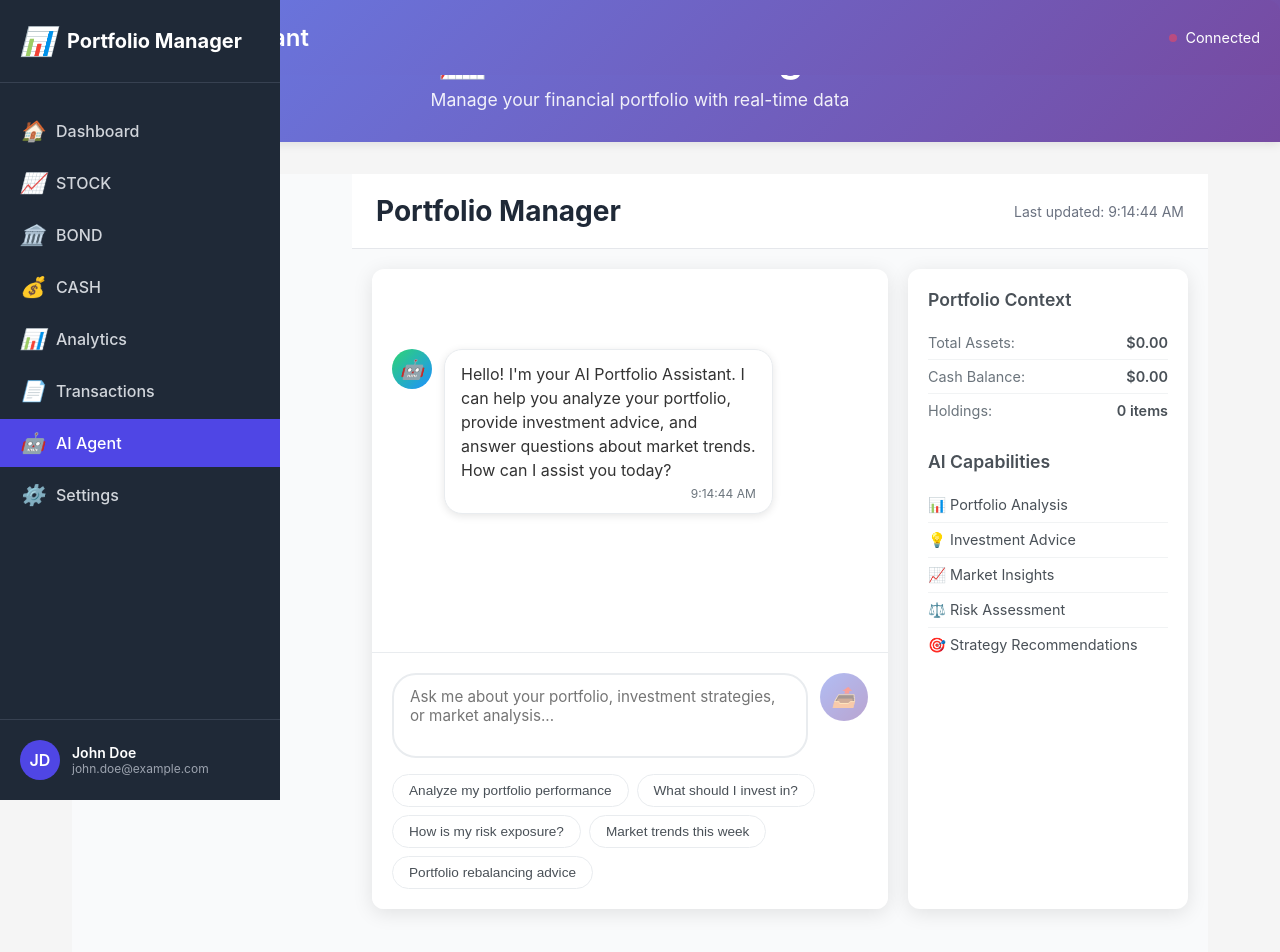
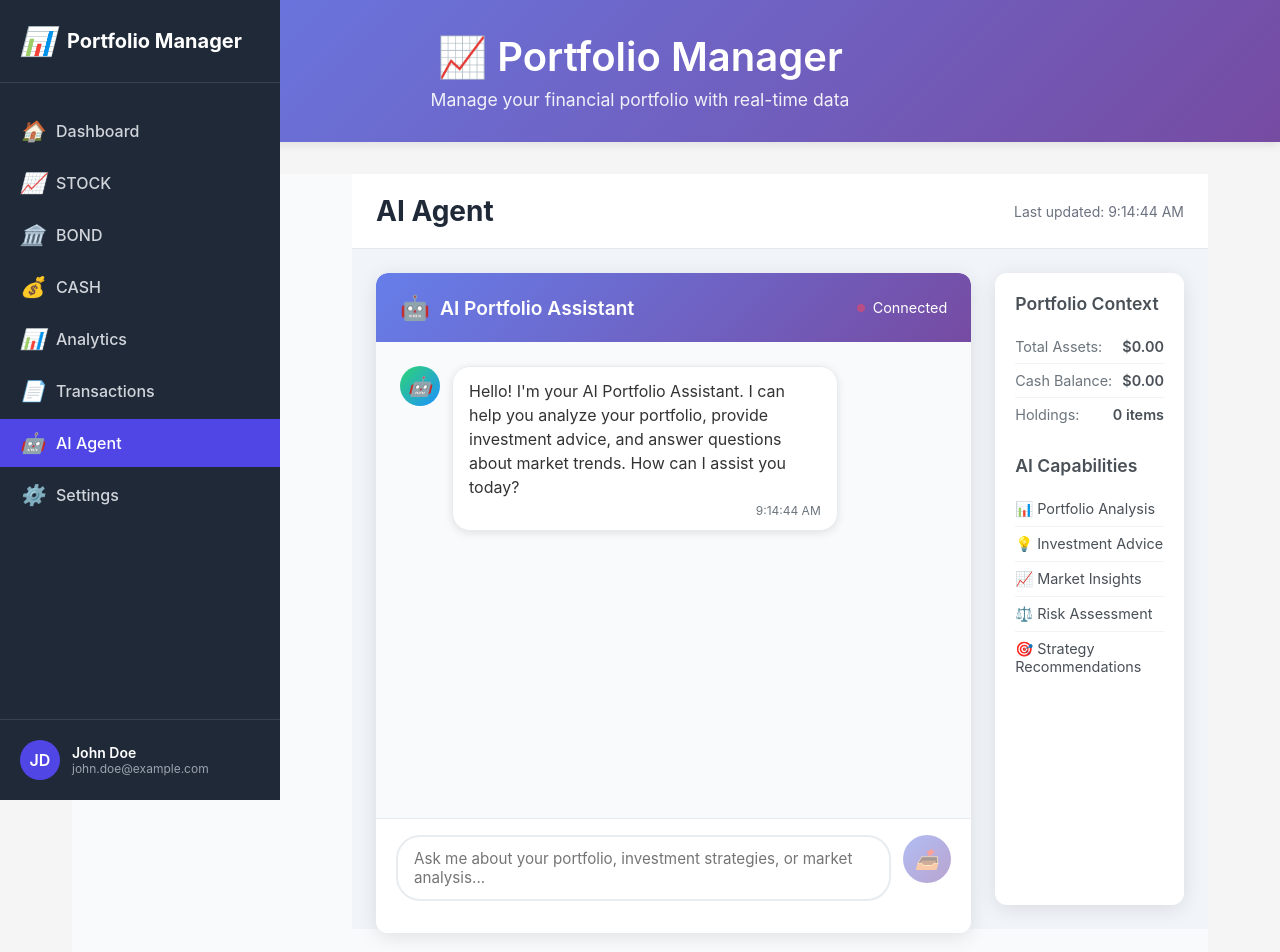
Before and after one commit to CDKStudy/Portfolio_Manager, a Vue app in the folder frontend/: page /ai-agent in a window 1280 px wide. Shown: the top 952 px of the page. Built offline with nearby package versions, Linux system fonts and the light colour scheme; no server answers.

Commit message:
modify layout

```diff
--- a/frontend/src/components/AIAgent.vue
+++ b/frontend/src/components/AIAgent.vue
@@ -1,17 +1,16 @@
 <template>
   <div class="ai-agent">
-    <div class="ai-header">
-      <div class="ai-title">
-        <i class="ai-icon">🤖</i>
-        <h2>AI Portfolio Assistant</h2>
+    <div class="chat-container">
+      <div class="chat-header">
+        <div class="chat-title">
+          <span class="chat-icon">🤖</span>
+          <span>AI Portfolio Assistant</span>
+        </div>
+        <div class="ai-status" :class="{ online: isConnected }">
+          <span class="status-dot"></span>
+          {{ isConnected ? 'Connected' : 'Connecting...' }}
+        </div>
       </div>
-      <div class="ai-status" :class="{ online: isConnected }">
-        <span class="status-dot"></span>
-        {{ isConnected ? 'Connected' : 'Connecting...' }}
-      </div>
-    </div>
-
-    <div class="chat-container">
       <div class="chat-messages" ref="messagesContainer">
         <div
           v-for="(message, index) in messages"
@@ -50,7 +49,7 @@
             @keydown.enter.prevent="sendMessage"
             placeholder="Ask me about your portfolio, investment strategies, or market analysis..."
             class="chat-input"
-            rows="3"
+            rows="2"
             :disabled="isLoading"
           ></textarea>
           <button
@@ -62,17 +61,7 @@
           </button>
         </div>
 
-        <div class="quick-actions">
-          <button
-            v-for="suggestion in quickSuggestions"
-            :key="suggestion"
-            @click="sendQuickMessage(suggestion)"
-            class="quick-action-btn"
-            :disabled="isLoading"
-          >
-            {{ suggestion }}
-          </button>
-        </div>
+
       </div>
     </div>
 
@@ -121,13 +110,7 @@ export default {
     const messagesContainer = ref(null)
     const portfolioSummary = ref(null)
 
-    const quickSuggestions = [
-      'Analyze my portfolio performance',
-      'What should I invest in?',
-      'How is my risk exposure?',
-      'Market trends this week',
-      'Portfolio rebalancing advice'
-    ]
+
 
     const formatTime = (timestamp) => {
       return new Date(timestamp).toLocaleTimeString()
@@ -158,10 +141,7 @@ export default {
       scrollToBottom()
     }
 
-    const sendQuickMessage = (suggestion) => {
-      userInput.value = suggestion
-      sendMessage()
-    }
+
 
     const callDouBaoAPI = async (message) => {
       try {
@@ -232,11 +212,9 @@ export default {
       isConnected,
       messagesContainer,
       portfolioSummary,
-      quickSuggestions,
       formatTime,
       formatMessage,
-      sendMessage,
-      sendQuickMessage
+      sendMessage
     }
   }
 }
@@ -246,38 +224,32 @@ export default {
 .ai-agent {
   display: flex;
   height: calc(100vh - 120px);
-  gap: 20px;
-  padding: 20px;
+  gap: 24px;
+  padding: 24px;
+  width: 100%;
+  background: #f1f5f9;
 }
 
-.ai-header {
-  position: absolute;
-  top: 0;
-  left: 0;
-  right: 0;
+.chat-header {
   display: flex;
   justify-content: space-between;
   align-items: center;
-  padding: 20px;
+  padding: 20px 24px;
   background: linear-gradient(135deg, #667eea 0%, #764ba2 100%);
   color: white;
   border-radius: 12px 12px 0 0;
 }
 
-.ai-title {
+.chat-title {
   display: flex;
   align-items: center;
   gap: 10px;
-}
-
-.ai-title h2 {
-  margin: 0;
-  font-size: 1.5rem;
+  font-size: 1.2rem;
   font-weight: 600;
 }
 
-.ai-icon {
-  font-size: 1.8rem;
+.chat-icon {
+  font-size: 1.5rem;
 }
 
 .ai-status {
@@ -306,7 +278,7 @@ export default {
 }
 
 .chat-container {
-  flex: 1;
+  flex: 4;
   display: flex;
   flex-direction: column;
   background: white;
@@ -314,15 +286,17 @@ export default {
   box-shadow: 0 4px 20px rgba(0, 0, 0, 0.1);
   overflow: hidden;
   position: relative;
+  height: calc(100vh - 140px);
 }
 
 .chat-messages {
   flex: 1;
-  padding: 80px 20px 20px;
+  padding: 24px;
   overflow-y: auto;
   display: flex;
   flex-direction: column;
   gap: 16px;
+  background: #f8fafc;
 }
 
 .message {
@@ -426,7 +400,7 @@ export default {
 }
 
 .chat-input-container {
-  padding: 20px;
+  padding: 16px 20px;
   border-top: 1px solid #e9ecef;
   background: white;
 }
@@ -446,6 +420,8 @@ export default {
   font-family: inherit;
   font-size: 0.95rem;
   transition: border-color 0.3s ease;
+  min-height: 40px;
+  max-height: 100px;
 }
 
 .chat-input:focus {
@@ -485,36 +461,11 @@ export default {
   font-size: 1.2rem;
 }
 
-.quick-actions {
-  display: flex;
-  gap: 8px;
-  flex-wrap: wrap;
-}
 
-.quick-action-btn {
-  padding: 8px 16px;
-  border: 1px solid #e9ecef;
-  border-radius: 20px;
-  background: white;
-  color: #495057;
-  cursor: pointer;
-  font-size: 0.85rem;
-  transition: all 0.2s ease;
-}
-
-.quick-action-btn:hover:not(:disabled) {
-  background: #667eea;
-  color: white;
-  border-color: #667eea;
-}
-
-.quick-action-btn:disabled {
-  opacity: 0.5;
-  cursor: not-allowed;
-}
 
 .ai-sidebar {
-  width: 280px;
+  width: 260px;
+  flex: 1;
   background: white;
   border-radius: 12px;
   box-shadow: 0 4px 20px rgba(0, 0, 0, 0.1);
--- a/frontend/src/components/Layout.vue
+++ b/frontend/src/components/Layout.vue
@@ -109,6 +109,7 @@ export default {
         dashboard: 'Dashboard',
         stock: 'Stock Trading',
         bond: 'Fund Trading',
+        'ai-agent': 'AI Agent',
         cash: 'Cash Management',
         analytics: 'Analytics',
         transactions: 'Transactions',
```
Also changed, not shown: 2 other files (tests, documents, lock files or other folders).
